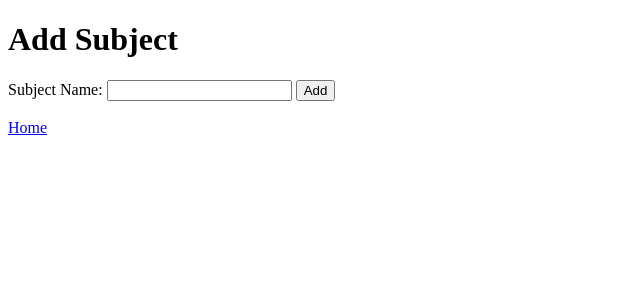
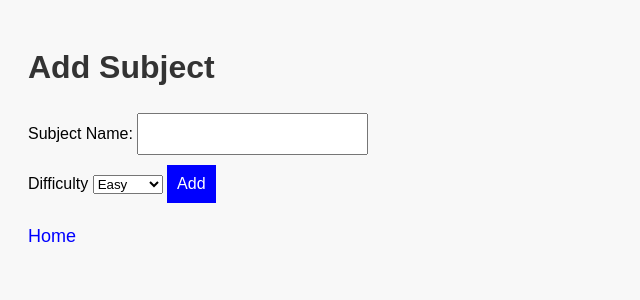
Before and after one commit to ArunJaiswal777/Study_planner, a Flask app: page /subject in a window 1280 px wide. Shown: the top 300 px of the page, without its empty margins (0-640 px from the left). Run offline with Flask 3, Linux system fonts and the light colour scheme.

Commit message:
Added summary page, difficulty field, session join, and basic css

```diff
--- a/app.py
+++ b/app.py
@@ -1,47 +1,51 @@
 from flask import Flask, render_template, request
 from database import db
-from flask import request
 
-# import models AFTER db.init_app(app)
+app = Flask(__name__)
+
+# Database config
+app.config["SQLALCHEMY_DATABASE_URI"] = "sqlite:///study.db"
+app.config["SQLALCHEMY_TRACK_MODIFICATIONS"] = False
+
+# Initialize DB
+db.init_app(app)
+
+# -------------------------------
+# IMPORT MODELS AFTER db.init_app
+# -------------------------------
 from models.user import User
 from models.subject import Subject
 from models.session import StudySession
 
-app = Flask(__name__)
-app.config["SQLALCHEMY_DATABASE_URI"] = "sqlite:///study.db"
-app.config["SQLALCHEMY_TRACK_MODIFICATIONS"] = False
 
-db.init_app(app)
-
+# ---------------- HOME ----------------
 @app.route("/")
 def home():
     return render_template("home.html")
 
+
+# ---------------- SUBJECT PAGE ----------------
 @app.route("/subject")
-def subject():
+def subject_page():
     return render_template("subject.html")
-
-@app.route("/session")
-def session():
-    return render_template("session.html")
-
-# @app.route("/summary")
-# def summary():
-#     return render_template("summary.html")
 
 
 @app.route("/add_subject", methods=["POST"])
 def add_subject():
     name = request.form.get("name")
+    difficulty = request.form.get("difficulty")
 
-    #Create new subject
-    new_subject = Subject(name=name)
-
-    #save to database
+    new_subject = Subject(name=name, difficulty=difficulty)
     db.session.add(new_subject)
     db.session.commit()
 
     return "Subject Added Successfully"
+
+
+# ---------------- SESSION PAGE ----------------
+@app.route("/session")
+def session_page():
+    return render_template("session.html")
 
 
 @app.route("/add_session", methods=["POST"])
@@ -49,37 +53,40 @@ def add_session():
     subject_id = request.form.get("subject_id")
     duration = request.form.get("duration")
 
-    #crate new session
     new_session = StudySession(subject_id=subject_id, duration=duration)
-
-    #add to database
     db.session.add(new_session)
     db.session.commit()
 
     return "Session Added Successfully"
 
 
+# ---------------- SUMMARY PAGE ----------------
 @app.route("/summary")
 def summary():
-    # get all subjects
     subjects = Subject.query.all()
-
-    # get all sessions
     sessions = StudySession.query.all()
 
-    # calculate total time
-    total_time = sum(s.duration for s in sessions)
+    # Join session with subject name
+    detailed_sessions = []
+    for s in sessions:
+        subject = Subject.query.get(s.subject_id)
+        detailed_sessions.append({
+            "subject_name": subject.name,
+            "duration": s.duration
+        })
+
+    total_time = sum([s["duration"] for s in detailed_sessions])
 
     return render_template(
         "summary.html",
         subjects=subjects,
-        sessions=sessions,
+        sessions=detailed_sessions,
         total_time=total_time
     )
 
 
-
+# ---------------- RUN APP ----------------
 if __name__ == "__main__":
     with app.app_context():
-        db.create_all()
+        db.create_all()     # Creates tables cleanly
     app.run(debug=True)
--- a/models/user.py
+++ b/models/user.py
@@ -2,4 +2,4 @@ from database import db
 
 class User(db.Model):
     id = db.Column(db.Integer, primary_key=True)
-    name = db.Column(db.String(100))
+    name = db.Column(db.String(50), nullable=False)
--- /dev/null
+++ b/static/style.css
@@ -0,0 +1,48 @@
+body{
+    font-family: Arial, sans-serif;
+    background: #f8f8f8;
+    padding: 20px;
+}
+
+h1{
+    color: #333;
+}
+
+a{
+    text-decoration: none;
+    color: blue;
+    font-size: 18px;
+}
+
+a:hover{
+    text-decoration: underline;
+}
+
+form{
+    margin-top: 15px;
+}
+
+input, button{
+    padding: 10px;
+    margin: 5px 0;
+    font-size: 16px;
+}
+
+button{
+    background: blue;
+    color: white;
+    border: none;
+    cursor: pointer;
+}
+
+button:hover {
+    background: darkblue;
+}
+
+.summary-bohx {
+    background: white;
+    padding: 20px;
+    margin-top: 20px;
+    border-radius: 8px;
+    box-shadow: 0 0 5px rgba(0, 0, 0, 0.2);
+}
--- a/templates/home.html
+++ b/templates/home.html
@@ -1,6 +1,7 @@
 <!DOCTYPE html>
 <html>
 <head>
+    <link rel="stylesheet" href="/static/style.css">
     <title>Study Planner</title>
 </head>
 <body>
--- a/templates/session.html
+++ b/templates/session.html
@@ -1,6 +1,7 @@
 <!DOCTYPE html>
 <html>
 <head>
+    <link rel="stylesheet" href="/static/style.css">
     <title>Add Session</title>
 </head>
 <body>
--- a/templates/subject.html
+++ b/templates/subject.html
@@ -1,6 +1,7 @@
 <!DOCTYPE html>
 <html>
 <head>
+    <link rel="stylesheet" href="/static/style.css">
     <title>Add Subject</title>
 </head>
 <body>
@@ -8,8 +9,19 @@
 <h1>Add Subject</h1>
 
 <form action="/add_subject" method="POST">
+    <div class="form-group">
     <label>Subject Name:</label>
     <input type="text" name="name" required>
+    </div>
+
+    <div class="form-group"></div>
+    <label>Difficulty</label>
+    <select name="difficulty" required>
+        <option value="Easy">Easy</option>
+        <option value="Medium">Medium</option>
+        <option value="Hard">Hard</option>
+    </select>
+    </div>
 
     <button type="submit">Add</button>
 </form>
```
Also changed, not shown: templates/summary.html (+6 -14 lines), instance/study.db.
